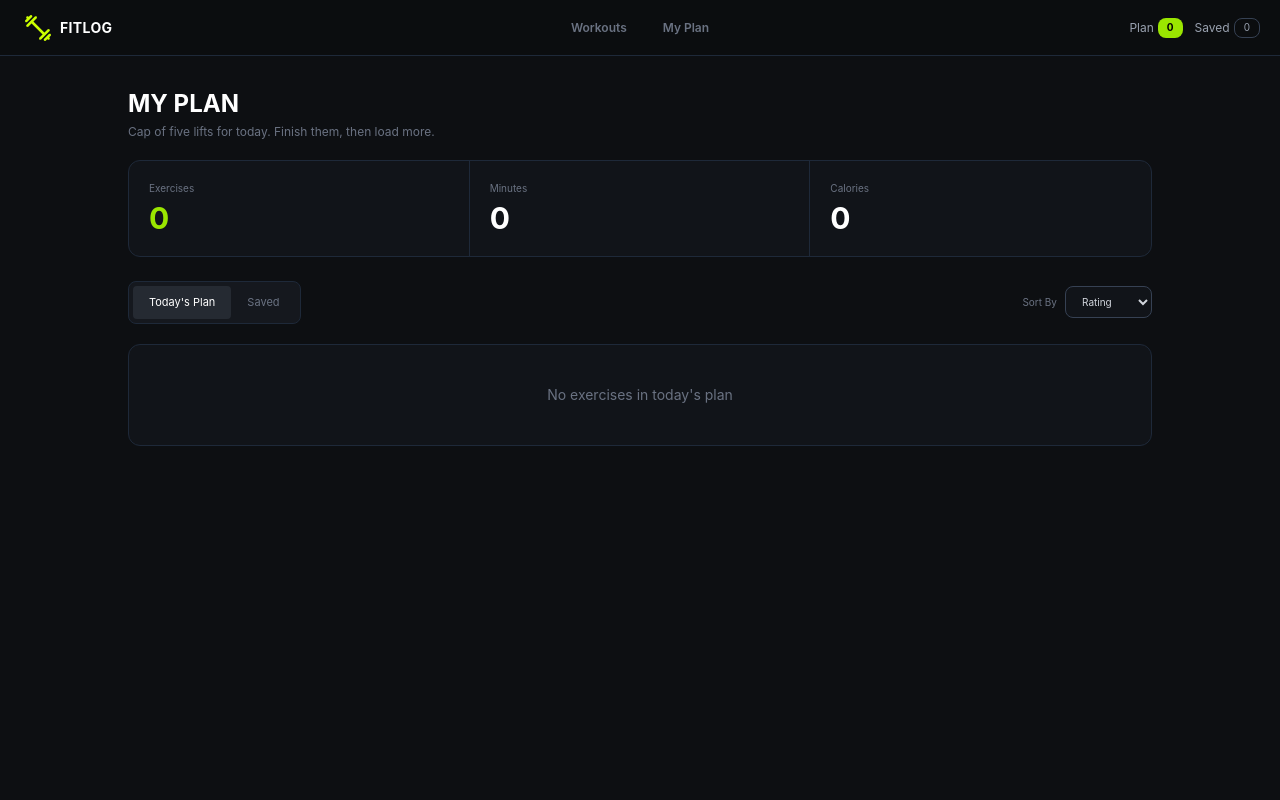
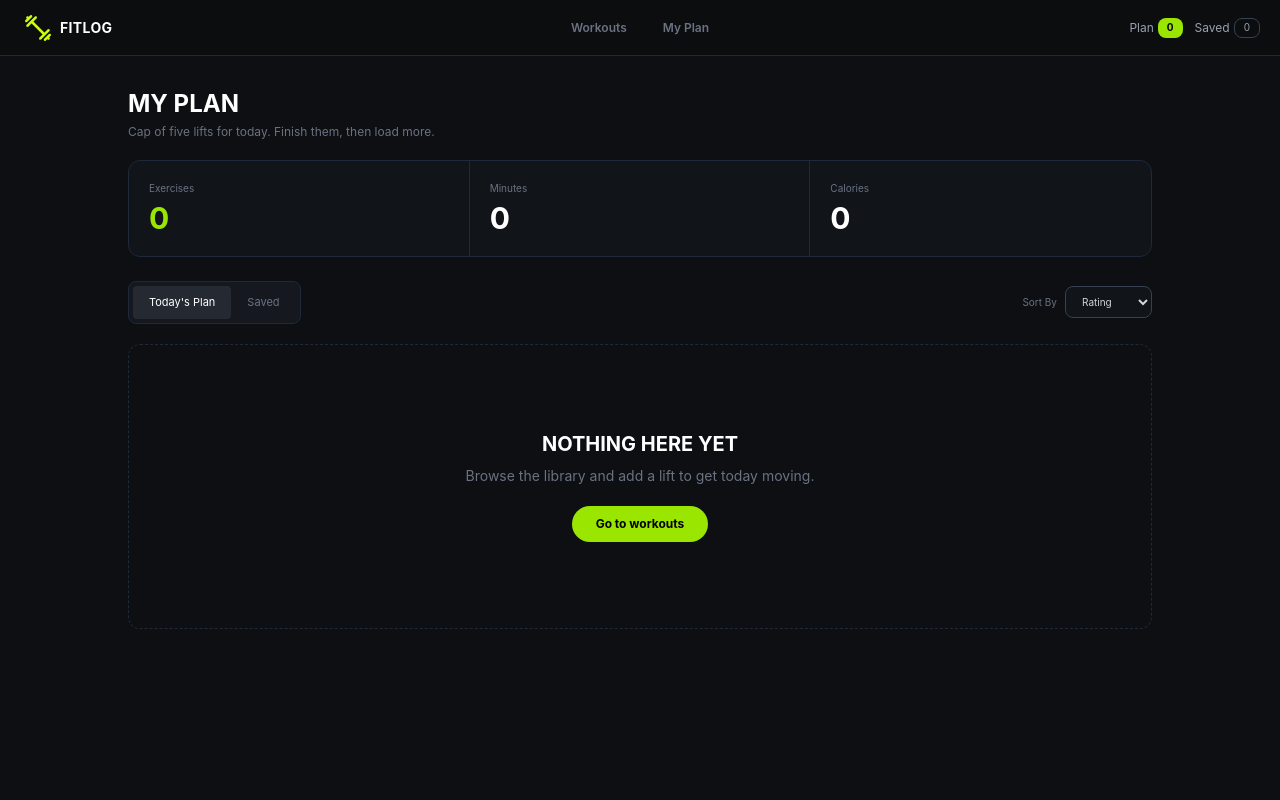
Before and after one commit to TamimurRahman/Assignment-06-Fit-Logs, a Next.js app: page /listed-plans in a window 1280 px wide. Shown: the top 800 px of the page. Built offline with nearby package versions, Linux system fonts and the light colour scheme.

Commit message:
fixed plans page when cards are empty

```diff
--- a/src/app/listed-plans/page.tsx
+++ b/src/app/listed-plans/page.tsx
@@ -243,10 +243,25 @@ const Page = () => {
             ))
           ) : (
             /* Empty State */
-            <div className="rounded-xl border border-gray-800 bg-[#111419] py-10 text-center text-sm text-gray-500">
-              {tab === "today"
-                ? "No exercises in today's plan"
-                : "No saved exercises"}
+            <div className="flex min-h-[285px] items-center justify-center rounded-xl border border-dashed border-gray-800 bg-[#0d0f13]">
+              <div className="text-center">
+                <h2 className="text-xl font-bold text-white">
+                  NOTHING HERE YET
+                </h2>
+
+                <p className="mt-2 text-sm text-gray-500">
+                  {tab === "today"
+                    ? "Browse the library and add a lift to get today moving."
+                    : "Save exercises from the library to see them here."}
+                </p>
+
+                <Link
+                  href="/"
+                  className="mt-5 inline-block rounded-full bg-lime-400 px-6 py-2.5 text-xs font-bold text-black transition hover:bg-lime-300"
+                >
+                  Go to workouts
+                </Link>
+              </div>
             </div>
           )}
         </div>
```
